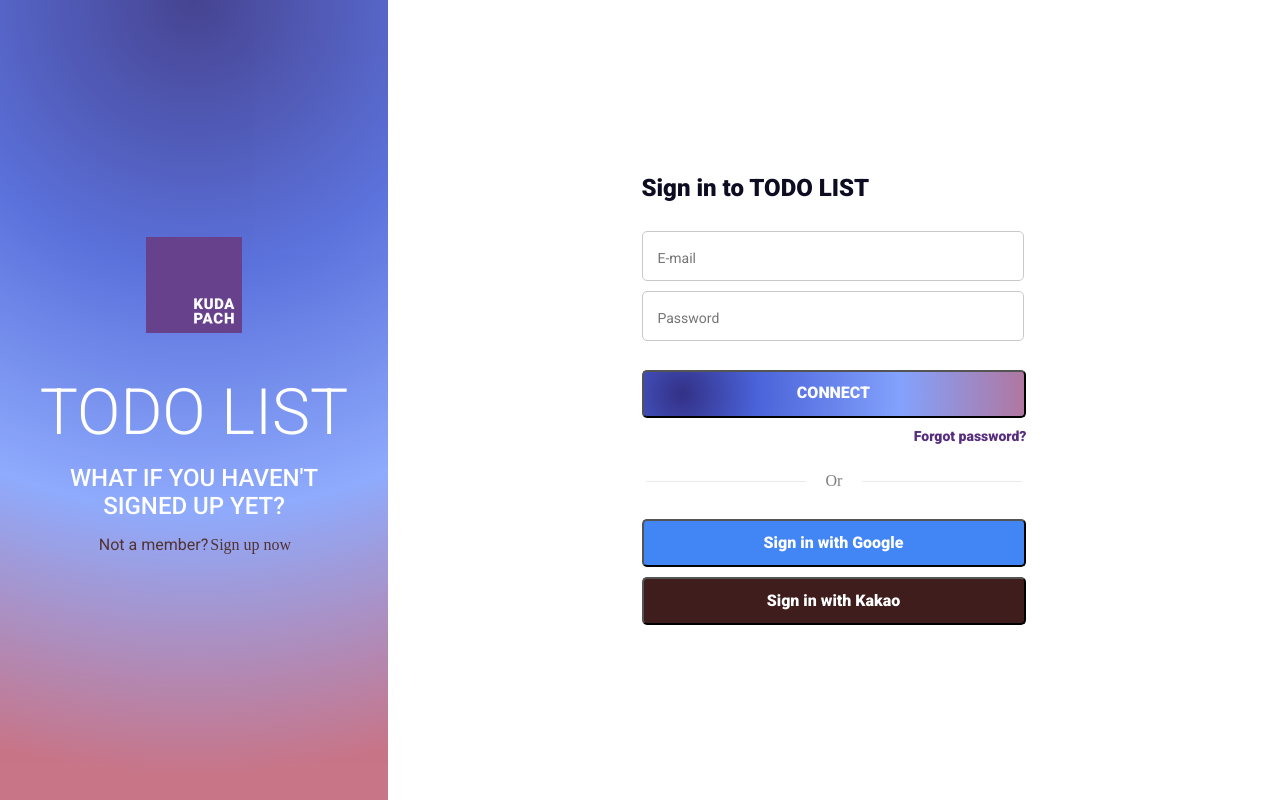
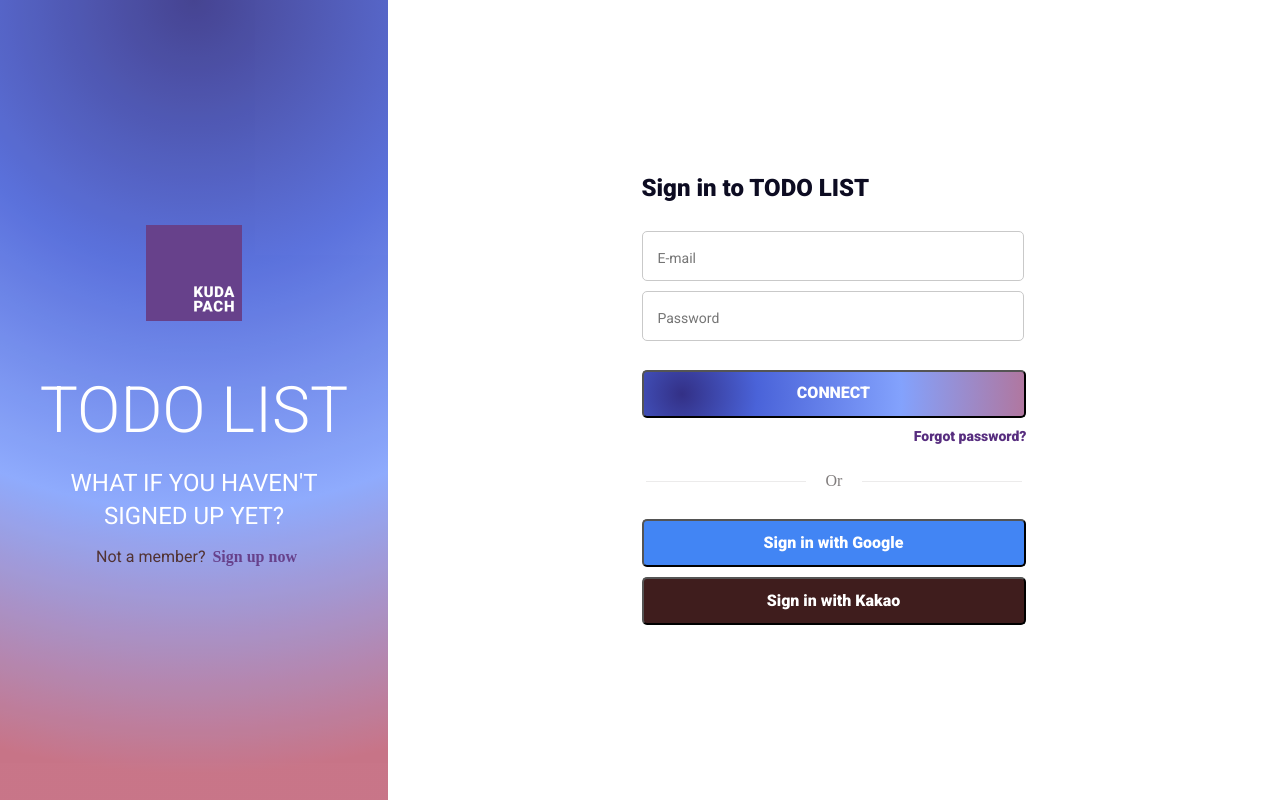
Before and after one commit to codestates/KUDAPACH_TODOLIST-client, a React (Create React App) app: page /login in a window 1280 px wide. Built offline with nearby package versions, Linux system fonts and the light colour scheme.

Commit message:
[task03] Update leftSide CSS
font등의 변경에 따라서 leftSide의 간격 등이
틀어짐에 따라 CSS 재조정 실시

```diff
--- a/src/css/Login.css
+++ b/src/css/Login.css
@@ -15,11 +15,11 @@
 
 .leftMiddle {
   width: 315px;
-  height: 360px;
+  height: 350px;
   padding: 0;
   display: flex;
   flex-direction: column;
-  justify-content: space-around;
+  justify-content: space-between;
   align-items: center;
 }
 
@@ -33,7 +33,7 @@
   display: flex;
   flex-direction: column;
   justify-content: space-around;
-  height: 195px;
+  height: 210px;
   width: 100%;
 }
 
@@ -46,11 +46,16 @@
 }
 
 .mainText {
+
+}
+
+.mainText > div {
   font-family: 'Roboto', sans-serif;
   font-size: 24px;
-  font-weight: 500;
+  font-weight: 400;
   text-align: center;
   color: #ffffff;
+  margin: 5px 0 0 0;
 }
 
 .lastWord {
@@ -59,7 +64,7 @@
 }
 
 .lastWord > span {
-  margin: 0 2px;
+  margin: 0 5px;
   color: #3f1d1d;
   font-family: 'Roboto', sans-serif;
   font-size: 16px;
@@ -67,8 +72,10 @@
 
 
 .lastWord > a {
+  margin: 0 0 0 2px;
   text-decoration: none;
-  color: #3f1d1d;
+  font-weight: 900;
+  color: #572d7f;
 }
 
 .rightSide {
@@ -88,7 +95,7 @@
 
 .headText {
   color: #0d0c22;
-  font-family: Roboto;
+  font-family: 'Roboto', sans-serif;
   font-size: 24px;
   font-weight: 900;
 }
@@ -101,12 +108,12 @@
   border: solid 1px #c9c9c9;
   padding: 0 0 0 15px;
   font-size: 18px;
-  font-family: Roboto;
+  font-family: 'Roboto', sans-serif;
 }
 
 .emailInput::placeholder,
 .passwordInput::placeholder {
-  font-family: Roboto;
+  font-family: 'Roboto', sans-serif;
   font-size: 14px;
 }
 
@@ -119,7 +126,7 @@
   height: 48px;
   border-radius: 5px;
   background-image: radial-gradient(circle at 10% 50%, #333086, #4a63d9 22%, #83a2fd 64%, #c2667b 114%);
-  font-family: Roboto;
+  font-family: 'Roboto', sans-serif;
   font-size: 16px;
   font-weight: 900;
   color: #ffffff;
@@ -128,7 +135,7 @@
 .findPassword {
   margin-top: 10px;
   text-align: right;
-  font-family: Roboto;
+  font-family: 'Roboto', sans-serif;
   font-size: 14px;
   font-weight: 900;
   color: #572d7f;
@@ -156,7 +163,7 @@
   height: 48px;
   border-radius: 5px;
   background-color: #4285f4;
-  font-family: Roboto;
+  font-family: 'Roboto', sans-serif;
   font-size: 16px;
   font-weight: 900;
   color: #ffffff;
```
